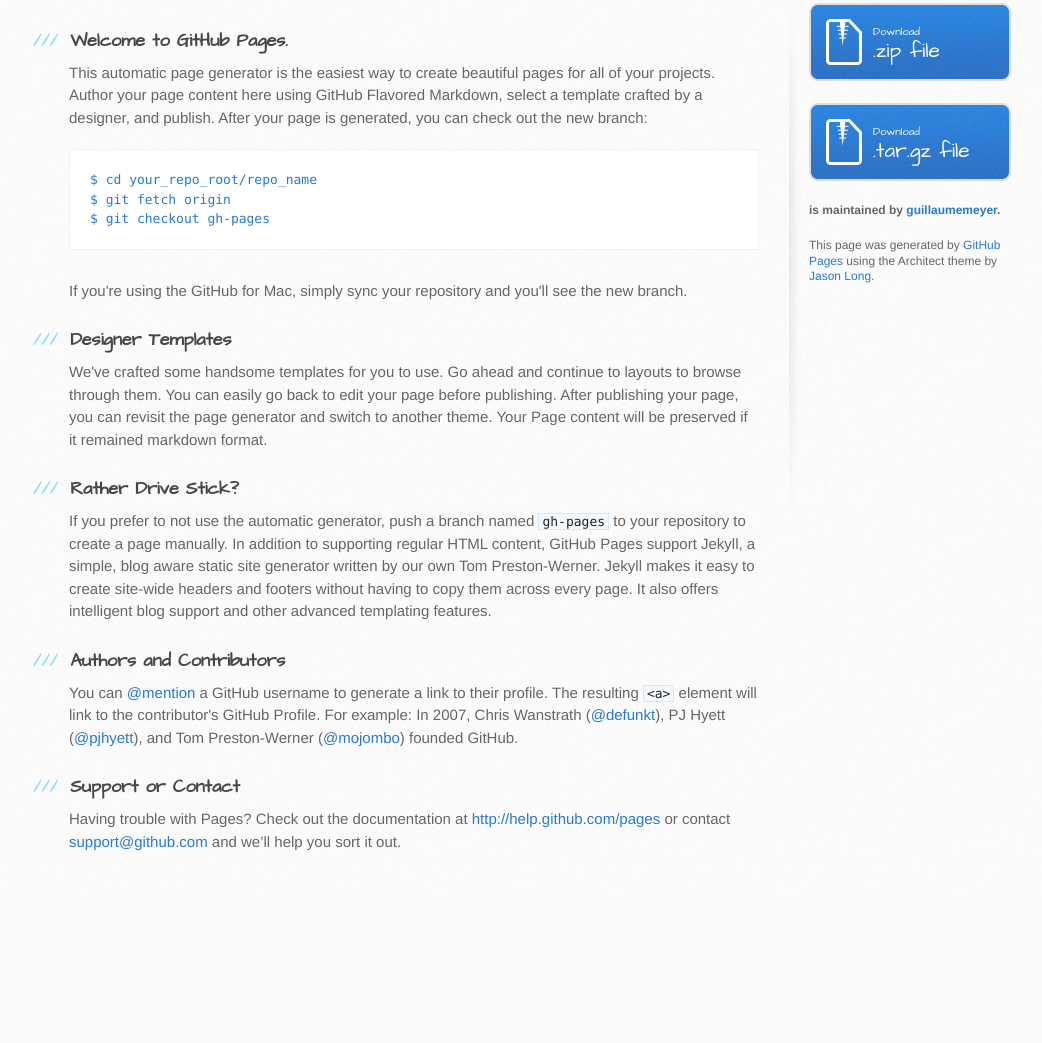
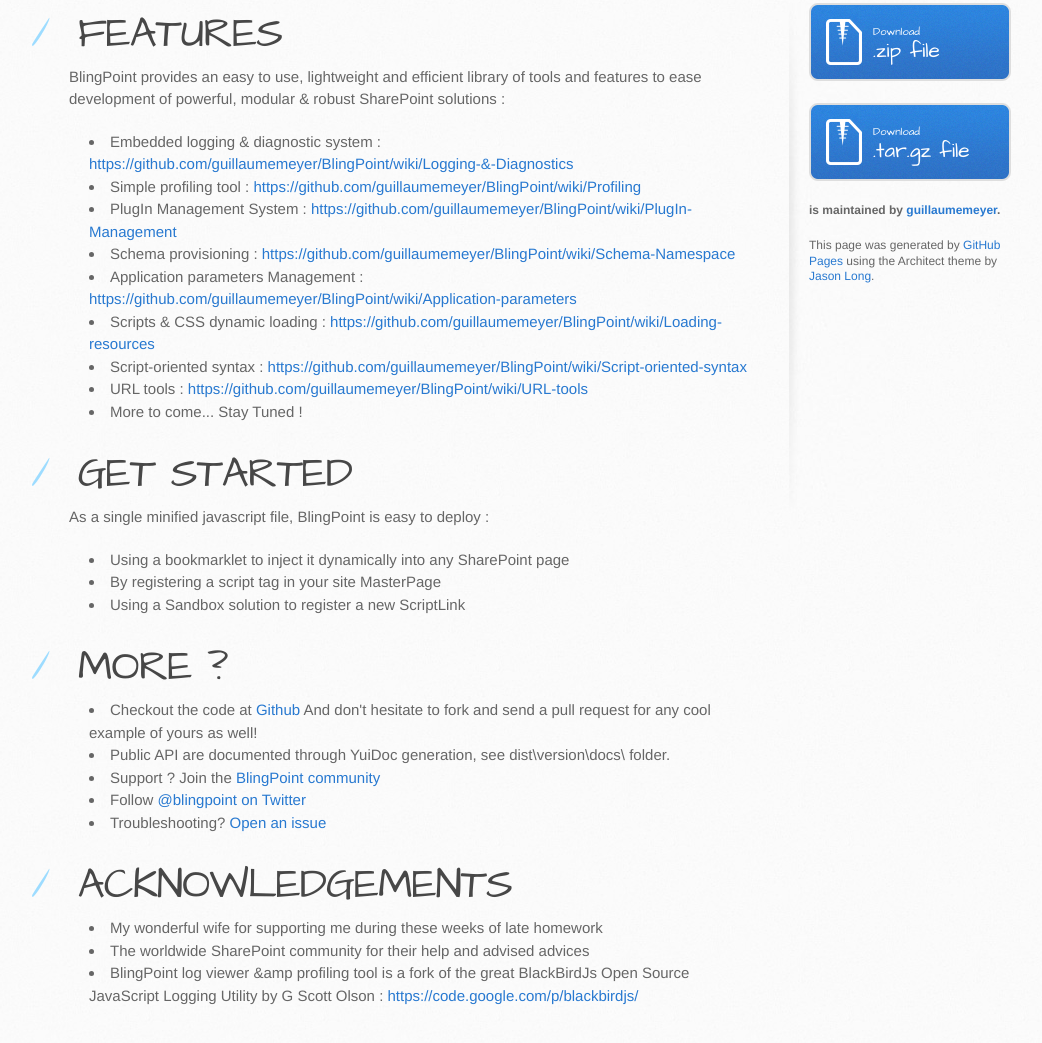
Before and after one commit to guillaumemeyer/BlingPoint, a plain HTML site: page index.html in a window 1280 px wide. Shown: the part 331-1374 px from the top of the page, without its empty margins (101-1143 px from the left). Before the commit the page ends 1227 px from the top, so only its background shows below. Drawn offline with Linux system fonts and the light colour scheme.

```diff
--- a/index.html
+++ b/index.html
@@ -13,13 +13,13 @@
     <script src="//html5shiv.googlecode.com/svn/trunk/html5.js"></script>
     <![endif]-->
 
-    <title>Blingpoint by guillaumemeyer</title>
+    <title>BlingPoint by guillaumemeyer</title>
   </head>
 
   <body>
     <header>
       <div class="inner">
-        <h1>Blingpoint</h1>
+        <h1>BlingPoint</h1>
         <h2>BlingPoint is a JS runtime &amp; framework for easily building instrumented, modular and robust SharePoint solutions that relies on the best design principles.</h2>
         <a href="https://github.com/guillaumemeyer/BlingPoint" class="button"><small>View project on</small>GitHub</a>
       </div>
@@ -28,37 +28,59 @@
     <div id="content-wrapper">
       <div class="inner clearfix">
         <section id="main-content">
-          <h3>
-<a name="welcome-to-github-pages" class="anchor" href="#welcome-to-github-pages"><span class="octicon octicon-link"></span></a>Welcome to GitHub Pages.</h3>
+          <h1>
+<a name="features" class="anchor" href="#features"><span class="octicon octicon-link"></span></a>FEATURES</h1>
 
-<p>This automatic page generator is the easiest way to create beautiful pages for all of your projects. Author your page content here using GitHub Flavored Markdown, select a template crafted by a designer, and publish. After your page is generated, you can check out the new branch:</p>
+<p>BlingPoint provides an easy to use, lightweight and efficient library of tools and features to ease development of powerful, modular &amp; robust SharePoint solutions :</p>
 
-<pre><code>$ cd your_repo_root/repo_name
-$ git fetch origin
-$ git checkout gh-pages
-</code></pre>
+<ul>
+<li>Embedded logging &amp; diagnostic system : <a href="https://github.com/guillaumemeyer/BlingPoint/wiki/Logging-&amp;-Diagnostics">https://github.com/guillaumemeyer/BlingPoint/wiki/Logging-&amp;-Diagnostics</a>
+</li>
+<li>Simple profiling tool : <a href="https://github.com/guillaumemeyer/BlingPoint/wiki/Profiling">https://github.com/guillaumemeyer/BlingPoint/wiki/Profiling</a>
+</li>
+<li>PlugIn Management System : <a href="https://github.com/guillaumemeyer/BlingPoint/wiki/PlugIn-Management">https://github.com/guillaumemeyer/BlingPoint/wiki/PlugIn-Management</a>
+</li>
+<li>Schema provisioning : <a href="https://github.com/guillaumemeyer/BlingPoint/wiki/Schema-Namespace">https://github.com/guillaumemeyer/BlingPoint/wiki/Schema-Namespace</a>
+</li>
+<li>Application parameters Management : <a href="https://github.com/guillaumemeyer/BlingPoint/wiki/Application-parameters">https://github.com/guillaumemeyer/BlingPoint/wiki/Application-parameters</a>
+</li>
+<li>Scripts &amp; CSS dynamic loading : <a href="https://github.com/guillaumemeyer/BlingPoint/wiki/Loading-resources">https://github.com/guillaumemeyer/BlingPoint/wiki/Loading-resources</a>
+</li>
+<li>Script-oriented syntax : <a href="https://github.com/guillaumemeyer/BlingPoint/wiki/Script-oriented-syntax">https://github.com/guillaumemeyer/BlingPoint/wiki/Script-oriented-syntax</a>
+</li>
+<li>URL tools : <a href="https://github.com/guillaumemeyer/BlingPoint/wiki/URL-tools">https://github.com/guillaumemeyer/BlingPoint/wiki/URL-tools</a>
+</li>
+<li>More to come... Stay Tuned !</li>
+</ul><h1>
+<a name="get-started" class="anchor" href="#get-started"><span class="octicon octicon-link"></span></a>GET STARTED</h1>
 
-<p>If you're using the GitHub for Mac, simply sync your repository and you'll see the new branch.</p>
+<p>As a single minified javascript file, BlingPoint is easy to deploy :</p>
 
-<h3>
-<a name="designer-templates" class="anchor" href="#designer-templates"><span class="octicon octicon-link"></span></a>Designer Templates</h3>
+<ul>
+<li>Using a bookmarklet to inject it dynamically into any SharePoint page</li>
+<li>By registering a script tag in your site MasterPage</li>
+<li>Using a Sandbox solution to register a new ScriptLink</li>
+</ul><h1>
+<a name="more-" class="anchor" href="#more-"><span class="octicon octicon-link"></span></a>MORE ?</h1>
 
-<p>We've crafted some handsome templates for you to use. Go ahead and continue to layouts to browse through them. You can easily go back to edit your page before publishing. After publishing your page, you can revisit the page generator and switch to another theme. Your Page content will be preserved if it remained markdown format.</p>
+<ul>
+<li>Checkout the code at <a href="https://github.com/guillaumemeyer/BlingPoint">Github</a>
+And don't hesitate to fork and send a pull request for any cool example of yours as well!</li>
+<li>Public API are documented through YuiDoc generation, see dist\version\docs\ folder.</li>
+<li>Support ? Join the <a href="https://www.yammer.com/blingpoint">BlingPoint community</a>
+</li>
+<li>Follow <a href="https://twitter.com/blingpoint">@blingpoint on Twitter</a> </li>
+<li>Troubleshooting? <a href="https://github.com/guillaumemeyer/BlingPoint/issues/new">Open an issue</a>
+</li>
+</ul><h1>
+<a name="acknowledgements" class="anchor" href="#acknowledgements"><span class="octicon octicon-link"></span></a>ACKNOWLEDGEMENTS</h1>
 
-<h3>
-<a name="rather-drive-stick" class="anchor" href="#rather-drive-stick"><span class="octicon octicon-link"></span></a>Rather Drive Stick?</h3>
-
-<p>If you prefer to not use the automatic generator, push a branch named <code>gh-pages</code> to your repository to create a page manually. In addition to supporting regular HTML content, GitHub Pages support Jekyll, a simple, blog aware static site generator written by our own Tom Preston-Werner. Jekyll makes it easy to create site-wide headers and footers without having to copy them across every page. It also offers intelligent blog support and other advanced templating features.</p>
-
-<h3>
-<a name="authors-and-contributors" class="anchor" href="#authors-and-contributors"><span class="octicon octicon-link"></span></a>Authors and Contributors</h3>
-
-<p>You can <a href="https://github.com/blog/821" class="user-mention">@mention</a> a GitHub username to generate a link to their profile. The resulting <code>&lt;a&gt;</code> element will link to the contributor's GitHub Profile. For example: In 2007, Chris Wanstrath (<a href="https://github.com/defunkt" class="user-mention">@defunkt</a>), PJ Hyett (<a href="https://github.com/pjhyett" class="user-mention">@pjhyett</a>), and Tom Preston-Werner (<a href="https://github.com/mojombo" class="user-mention">@mojombo</a>) founded GitHub.</p>
-
-<h3>
-<a name="support-or-contact" class="anchor" href="#support-or-contact"><span class="octicon octicon-link"></span></a>Support or Contact</h3>
-
-<p>Having trouble with Pages? Check out the documentation at <a href="http://help.github.com/pages">http://help.github.com/pages</a> or contact <a href="mailto:support@github.com">support@github.com</a> and we’ll help you sort it out.</p>
+<ul>
+<li>My wonderful wife for supporting me during these weeks of late homework</li>
+<li>The worldwide SharePoint community for their help and advised advices</li>
+<li>BlingPoint log viewer &amp;amp profiling tool is a fork of the great BlackBirdJs Open Source JavaScript Logging Utility by G Scott Olson : <a href="https://code.google.com/p/blackbirdjs/">https://code.google.com/p/blackbirdjs/</a>
+</li>
+</ul>
         </section>
 
         <aside id="sidebar">
@@ -78,6 +100,16 @@
       </div>
     </div>
 
+            <script type="text/javascript">
+            var gaJsHost = (("https:" == document.location.protocol) ? "https://ssl." : "http://www.");
+            document.write(unescape("%3Cscript src='" + gaJsHost + "google-analytics.com/ga.js' type='text/javascript'%3E%3C/script%3E"));
+          </script>
+          <script type="text/javascript">
+            try {
+              var pageTracker = _gat._getTracker("UA-5688830-9");
+            pageTracker._trackPageview();
+            } catch(err) {}
+          </script>
 
   </body>
 </html>
```
Also changed, not shown: params.json (+1 -1 lines).
